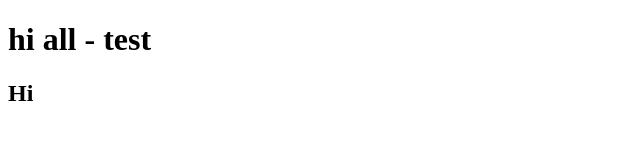
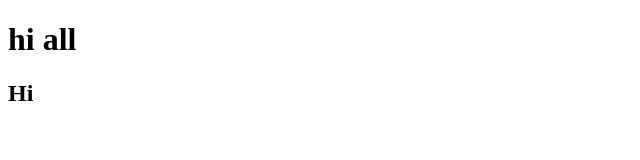
Before and after one commit to eleneek/Git-like-a-pro, a plain HTML site: page index.html in a window 1280 px wide. Shown: the full height of the page, 0-640 px from the left. Drawn offline with Linux system fonts and the light colour scheme.

Commit message:
change text

```diff
--- a/index.html
+++ b/index.html
@@ -9,7 +9,7 @@
 </head>
 
 <body>
-    <h1>hi all - test</h1>
+    <h1>hi all</h1>
     <h2>Hi</h2>
 </body>
 
```
